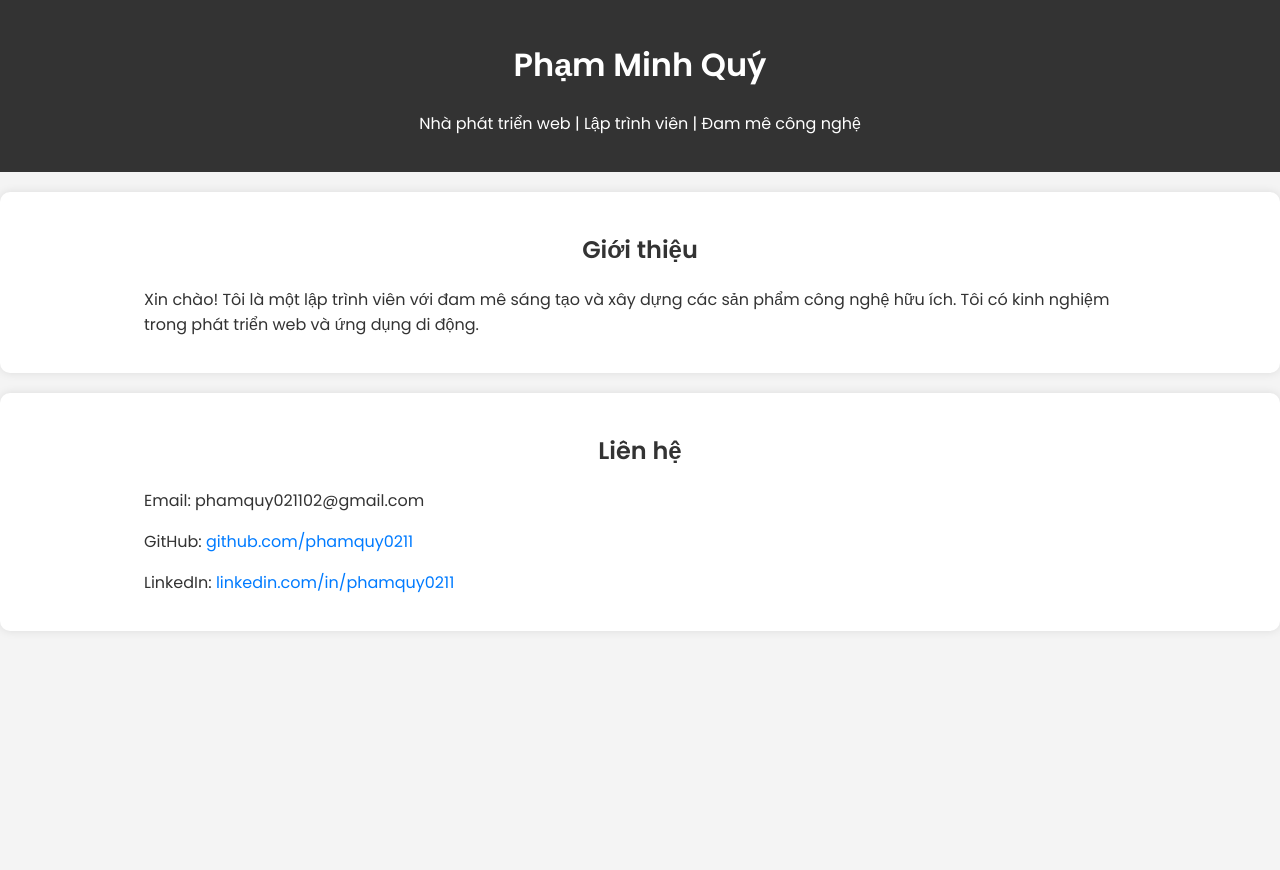
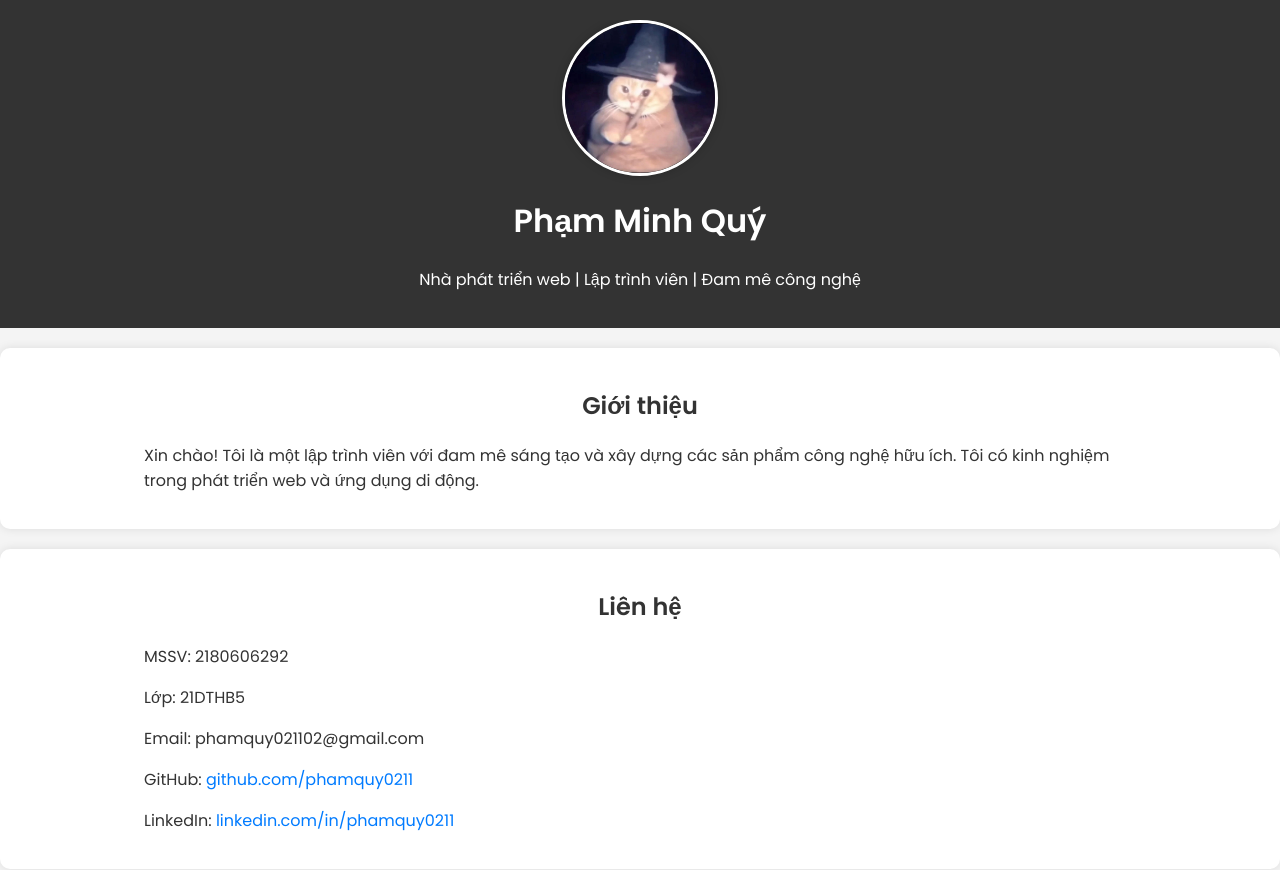
Before and after one commit to phamquy0211/phamminhquy2025.github.io, a plain HTML site: page index.html in a window 1280 px wide. Before the commit the page ends 800 px from the top, so only its background shows below. Drawn offline with Linux system fonts and the light colour scheme.

Commit message:
them folder images va hinh anh

```diff
--- a/index.html
+++ b/index.html
@@ -12,6 +12,7 @@
 <body>
     <header>
         <div class="container">
+            <img src="images/meow-phu-thuy.jpg" alt="Ảnh đại diện" class="avatar">
             <h1>Phạm Minh Quý</h1>
             <p>Nhà phát triển web | Lập trình viên | Đam mê công nghệ</p>
         </div>
@@ -25,6 +26,8 @@
     <section class="contact">
         <div class="container">
             <h2>Liên hệ</h2>
+            <p>MSSV: 2180606292</p>
+            <p>Lớp: 21DTHB5</p>
             <p>Email: phamquy021102@gmail.com</p>
             <p>GitHub: <a href="https://github.com/phamquy0211">github.com/phamquy0211</a></p>
             <p>LinkedIn: <a href="#">linkedin.com/in/phamquy0211</a></p>
--- a/style.css
+++ b/style.css
@@ -1,4 +1,3 @@
-/* style.css */
 body {
     font-family: 'Poppins', sans-serif;
     margin: 0;
@@ -18,6 +17,17 @@ header {
     color: #fff;
     padding: 20px 0;
     text-align: center;
+}
+
+.avatar {
+    width: 150px;
+    height: 150px;
+    border-radius: 50%;
+    object-fit: cover;
+    display: block;
+    margin: 0 auto 10px auto;
+    border: 3px solid #fff;
+    box-shadow: 0 0 10px rgba(0, 0, 0, 0.2);
 }
 
 .about, .contact {
```
Also changed, not shown: images/meow-phu-thuy.jpg (added).
